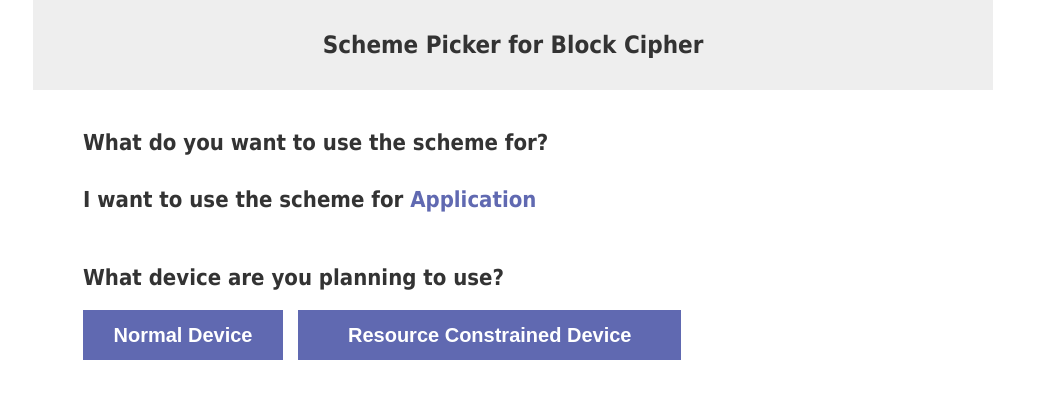
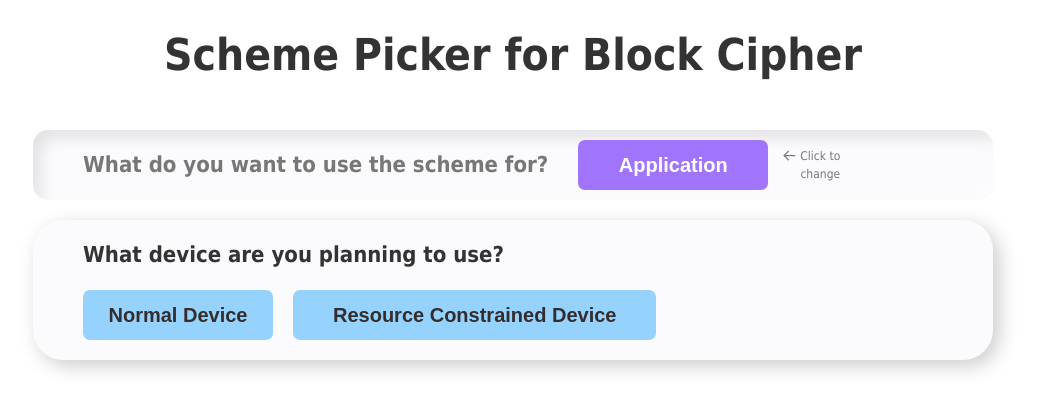
Before and after one commit to Johnson1602/csgy-6903-cryptography, a plain HTML site: page Project 02/index.html in a window 1280 px wide. Both pictures are taken after a click on the button "Application". Shown: the whole page, without its empty margins (127-1164 px from the left). Drawn offline with Linux system fonts and the light colour scheme.

Commit message:
update front-end design

```diff
--- a/Project 02/script.js
+++ b/Project 02/script.js
@@ -2,7 +2,6 @@ const questionData = {
 	scene: {
 		question: "What do you want to use the scheme for?",
 		answer: ["Application", "Study"],
-		prompt: "I want to use the scheme for ",
 		func: function (that, result) {
 			// that: the clicked button (with its value: that.value)
 			// result:
@@ -10,7 +9,7 @@ const questionData = {
 				// hide button (choices)
 				that.parentNode.style.display = "none"
 				// show choosen result prompt
-				that.parentNode.nextSibling.style.display = "block"
+				that.parentNode.previousSibling.querySelector(".result").style.display = "block"
 				creationQuestion(questionData["device"], that.value)
 			} else {
 				let result = document.createElement("p")
@@ -22,11 +21,10 @@ const questionData = {
 	device: {
 		question: "What device are you planning to use?",
 		answer: ["Normal Device", "Resource Constrained Device"],
-		prompt: "I want to use it on ",
 		func: function (that, result) {
 			if (that.value == "Normal Device") {
 				that.parentNode.style.display = "none"
-				that.parentNode.nextSibling.style.display = "block"
+				that.parentNode.previousSibling.querySelector(".result").style.display = "block"
 				creationQuestion(questionData["feature"], that.value)
 			} else {
 				let result = document.createElement("p")
@@ -38,23 +36,21 @@ const questionData = {
 	feature: {
 		question: "What feature(s) is(are) the most important to you?",
 		answer: ["Security", "Efficiency", "Security And Efficiency"],
-		prompt: "I need ",
 		func: function (that, result) {
 			if (that.value == "Security And Efficiency") {
 				that.parentNode.style.display = "none"
-				that.parentNode.nextSibling.style.display = "block"
+				that.parentNode.previousSibling.querySelector(".result").style.display = "block"
 				creationQuestion(questionData["stream"], "Both")
 			} else {
 				that.parentNode.style.display = "none"
-				that.parentNode.nextSibling.style.display = "block"
+				that.parentNode.previousSibling.querySelector(".result").style.display = "block"
 				creationQuestion(questionData["hash"], that.value)
 			}
 		}
 	},
 	hash: {
-		question: "Do you need this scheme to work as part of a hash function?",
-		answer: ["YES", "NO"],
-		prompt: "",
+		question: "Do you need this scheme to work with hash function?",
+		answer: ["YES", "NO", "I'm Not Sure"],
 		func: function (that, result) {
 			// come from feature needs security only
 			if (result == "Security") {
@@ -64,7 +60,7 @@ const questionData = {
 					main.appendChild(result)
 				} else {
 					that.parentNode.style.display = "none"
-					that.parentNode.nextSibling.style.display = "block"
+					that.parentNode.previousSibling.querySelector(".result").style.display = "block"
 					creationQuestion(questionData["stream"], "Security")
 				}
 			} else if (result == "Efficiency") {
@@ -74,7 +70,7 @@ const questionData = {
 					main.appendChild(result)
 				} else {
 					that.parentNode.style.display = "none"
-					that.parentNode.nextSibling.style.display = "block"
+					that.parentNode.previousSibling.querySelector(".result").style.display = "block"
 					creationQuestion(questionData["stream"], "Efficiency")
 				}
 			} else if (result == "Both") {
@@ -93,7 +89,6 @@ const questionData = {
 	stream: {
 		question: "Do you need this scheme to encrypt streaming data?",
 		answer: ["YES", "NO"],
-		prompt: "",
 		func: function (that, result) {
 			if (result == "Security") {
 				if (that.value == "YES") {
@@ -102,7 +97,7 @@ const questionData = {
 					main.appendChild(result)
 				} else {
 					that.parentNode.style.display = "none"
-					that.parentNode.nextSibling.style.display = "block"
+					that.parentNode.previousSibling.querySelector(".result").style.display = "block"
 					creationQuestion(questionData["photo"], "Security")
 				}
 			} else if (result == "Efficiency") {
@@ -112,7 +107,7 @@ const questionData = {
 					main.appendChild(result)
 				} else {
 					that.parentNode.style.display = "none"
-					that.parentNode.nextSibling.style.display = "block"
+					that.parentNode.previousSibling.querySelector(".result").style.display = "block"
 					creationQuestion(questionData["photo"], "Efficiency")
 				}
 			} else if (result == "Both") {
@@ -122,16 +117,15 @@ const questionData = {
 					main.appendChild(result)
 				} else {
 					that.parentNode.style.display = "none"
-					that.parentNode.nextSibling.style.display = "block"
+					that.parentNode.previousSibling.querySelector(".result").style.display = "block"
 					creationQuestion(questionData["photo"], "Both")
 				}
 			}
 		}
 	},
 	photo: {
-		question: "Are you planning to ecrypt photo files using this scheme?",
+		question: "Do you need this scheme to encrypt photo?",
 		answer: ["YES", "NO"],
-		prompt: "",
 		func: function (that, result) {
 			if (result == "Security") {
 				if (that.value == "YES") {
@@ -160,7 +154,7 @@ const questionData = {
 					main.appendChild(result)
 				} else {
 					that.parentNode.style.display = "none"
-					that.parentNode.nextSibling.style.display = "block"
+					that.parentNode.previousSibling.querySelector(".result").style.display = "block"
 					creationQuestion(questionData["hash"], "Both")
 				}
 			}
@@ -171,7 +165,7 @@ const questionData = {
 var currentIndex = 0
 
 // main questions section
-var main = document.querySelector(".main")
+const main = document.querySelector(".main")
 
 function creationQuestion(currentQuestion, result) {
 	// question wrapper
@@ -180,11 +174,58 @@ function creationQuestion(currentQuestion, result) {
 	questionWrapper.setAttribute("index", currentIndex)
 	currentIndex++
 
-	// actual question
+	// qhead
+	let qhead = document.createElement("div")
+	qhead.className = "qhead"
+
+	// actual question h4
 	let h4 = document.createElement("h4")
 	h4.className = "question"
 	h4.innerHTML = currentQuestion.question
-	questionWrapper.appendChild(h4)
+	qhead.appendChild(h4)
+
+	// result button
+	let resultWrapper = document.createElement("div")
+	resultWrapper.className = "result"
+	let resultButton = document.createElement("button")
+	let span = document.createElement("span")
+	span.innerHTML = "Click to &nbsp;&nbsp;&nbsp;&nbsp;&nbsp;change"
+	resultButton.addEventListener("click", function () {
+		this.parentNode.parentNode.parentNode.className = "question-wrapper"
+		// remove all the questions after current question
+		let questions = document.querySelectorAll(".question-wrapper")
+		index = Number(this.parentNode.parentNode.parentNode.getAttribute("index")) + 1
+		for (i = index; i < currentIndex; i++) {
+			questions[i].remove()
+		}
+		currentIndex = index
+		// hide result & show choice again
+		this.parentNode.style.display = "none"
+		this.parentNode.parentNode.nextSibling.style.display = "block"
+
+		// current button's question's offset top
+		let currentOffsetTop = this.parentNode.parentNode.parentNode.offsetTop
+		// window height
+		let windowHeight = window.innerHeight
+		// optimal height
+		let optimalHeight = Math.floor(windowHeight / 2 - 100)
+
+		// if new question is too low in window, adjust window position
+		if (currentOffsetTop < optimalHeight) {
+			animate(window, 0)
+		}
+		// else {
+		// 	// calculate scroll distance
+		// 	let distance = Math.floor(currentOffsetTop - optimalHeight)
+		// 	// let distance = Math.floor(newOffsetTop - optimalHeight) + 40
+		// 	main.style.height = windowHeight + distance - 120 + "px"
+		// 	animate(window, distance)
+		// }
+	})
+	resultWrapper.appendChild(resultButton)
+	resultWrapper.appendChild(span)
+	qhead.appendChild(resultWrapper)
+	questionWrapper.appendChild(qhead)
 
 	// answer wrapper
 	let answerWrapper = document.createElement("div")
@@ -201,39 +242,56 @@ function creationQuestion(currentQuestion, result) {
 		// register events for buttons
 		button.addEventListener("click", function () {
 			that = this
-			this.parentNode.nextSibling.querySelector("a").innerHTML = this.value
+			this.parentNode.parentNode.className = "question-wrapper selected"
+			this.parentNode.previousSibling.querySelector("button").innerHTML = this.value
 			currentQuestion.func(that, result)
+			// current button's question's offset top
+			let currentOffsetTop = this.parentNode.parentNode.offsetTop
+			// new question's offset top
+			let newOffsetTop = currentOffsetTop + 90
+			// window height
+			let windowHeight = window.innerHeight
+			// optimal height
+			let optimalHeight = Math.floor(windowHeight / 2 - 100)
+
+			// if new question is too low in window, adjust window position
+			if (newOffsetTop > optimalHeight) {
+				// calculate scroll distance
+				let distance = Math.floor(newOffsetTop - optimalHeight)
+				// let distance = Math.floor(newOffsetTop - optimalHeight) + 40
+				main.style.height = windowHeight + distance - 120 + "px"
+				animate(window, distance)
+			}
 		})
 		answerWrapper.appendChild(button)
 	}
 	questionWrapper.appendChild(answerWrapper)
 
-	// result
-	let resultWrapper = document.createElement("div")
-	resultWrapper.className = "result"
-	resultWrapper.style.display = "none"
-	let prompt = document.createElement("span")
-	prompt.innerHTML = currentQuestion.prompt
-	let a = document.createElement("a")
-	a.href = "javascript:void(0)"
-	a.addEventListener("click", function () {
-		// remove all the questions after current question
-		let questions = document.querySelectorAll(".question-wrapper")
-		index = Number(this.parentNode.parentNode.getAttribute("index")) + 1
-		for (i = index; i < currentIndex; i++) {
-			questions[i].remove()
-		}
-		currentIndex = index
-		// hide result & show choice again
-		this.parentNode.style.display = "none"
-		this.parentNode.previousSibling.style.display = "block"
-	})
-	resultWrapper.appendChild(prompt)
-	resultWrapper.appendChild(a)
-	questionWrapper.appendChild(resultWrapper)
-
 	// add new question to page
 	main.appendChild(questionWrapper)
 }
 
+// animation
+function animate(obj, targetPosition, callback) {
+	clearInterval(obj.timer);
+
+	obj.timer = setInterval(function () {
+		console.log("still running");
+		var offsetTop = window.pageYOffset;
+		// console.log("offsetTop: " + offsetTop);
+		// console.log("target: " + targetPosition);
+		var step = (targetPosition - offsetTop) / 10;
+		step = step > 0 ? Math.ceil(step) : Math.floor(step);
+		if (offsetTop == targetPosition) {
+			clearInterval(obj.timer);
+			console.log("finish");
+			if (callback) {
+				callback();
+			}
+		} else {
+			window.scroll(0, offsetTop + step);
+		}
+	}, 10)
+}
+
 creationQuestion(questionData["scene"], "")
--- a/Project 02/style.css
+++ b/Project 02/style.css
@@ -1,3 +1,15 @@
+@font-face {
+	font-family: 'icomoon';
+	src:  url('fonts/icomoon.eot?9tik0k');
+	src:  url('fonts/icomoon.eot?9tik0k#iefix') format('embedded-opentype'),
+	  url('fonts/icomoon.ttf?9tik0k') format('truetype'),
+	  url('fonts/icomoon.woff?9tik0k') format('woff'),
+	  url('fonts/icomoon.svg?9tik0k#icomoon') format('svg');
+	font-weight: normal;
+	font-style: normal;
+	font-display: block;
+}
+
 /* clear style */
 * {
     margin: 0;
@@ -21,7 +33,7 @@ body {
 }
 
 a {
-	color: #6069b1;
+	color: #af87ff;
     text-decoration: none
 }
 
@@ -46,51 +58,114 @@ li {
 
 /* header */
 header {
-	height: 90px;
-	line-height: 90px;
-	background-color: #eee;
+	height: 110px;
+	line-height: 110px;
+	font-size: 22px;
+	/* background-color: #eee; */
 	text-align: center;
 }
 
 /* questions section */
 .main .question-wrapper {
-	padding: 0 50px;
+	margin-top: 20px;
+	padding-left: 50px;
+	background-color: #fbfbfd;
+	border-radius: 30px;
+	box-shadow: 6px 6px 20px rgba(0, 0, 0, 0.2);
 }
 
-.main .question {
-	height: 65px;
-	margin-top: 20px;
-	line-height: 65px;
-	font-size: 22px;
-	/* background-color: pink; */
+.main .selected {
+	color: #777777;
+	background-color: #fbfbfd;
+	border-radius: 15px;
+	box-shadow: inset -4px -4px 8px rgba(255, 255, 255, 0.5), inset 8px 8px 16px rgba(0, 0, 0, 0.1);
 }
 
-.main .result {
-	height: 50px;
-	line-height: 50px;
-	font-size: 22px;
-	font-weight: 700;
+.main .question-wrapper .qhead {
+	height: 70px;
 }
 
-.answer-wrapper button {
-	width: 200px;
+.main .question-wrapper .qhead .question {
+	float: left;
+	height: 70px;
+	margin-right: 30px;
+	line-height: 70px;
+	font-size: 22px;
+	overflow: hidden;
+}
+
+.main .question-wrapper .qhead .result {
+	display: none;
+	float: left;
+	height: 70px;
+}
+
+.main .question-wrapper .qhead button {
+	/* display: none; */
+	margin-top: 10px;
+	color: #ffffff;
+	background-color: #a174fc;
+}
+
+.main .question-wrapper .qhead button:hover {
+	box-shadow: 0 15px 30px rgba(0, 0, 0, .1);
+	margin-top: 9px;
+	background-color: #6ac1ffaf;
+	color: #352c2c;
+}
+
+.main .question-wrapper .qhead .result span {
+	position: relative;
+	float: left;
+	display: block;
+	margin-top: 17px;
+	margin-left: -5px;
+	width: 65px;
+}
+
+.main .question-wrapper .qhead .result span::before {
+	float: left;
+	display: block;
+	margin-right: 5px;
+	content: "\e904";
+	font-family: 'icomoon';
+}
+
+.main .question-wrapper .answer-wrapper {
+	height: 70px;
+}
+
+/* all button in question wrapper */
+.main .question-wrapper button {
+	display: block;
+	float: left;
+	width: 190px;
+	height: 50px;
+	margin-right: 20px;
+	background-color: #6ac1ffaf;
+	font-size: 20px;
+	font-weight: 700;
+	color: #352c2c;
+	border: none;
+	border-radius: 7px;
+	transition: all .1s;
+}
+
+.main .question-wrapper .long-button {
+	width: auto;
 	height: 50px;
 	margin-right: 15px;
-	background-color: #6069b1;
+	padding: 0 40px;
+	background-color:  #6ac1ffaf;
 	font-size: 20px;
 	font-weight: 700;
-	color: #ffffff;
+	color: #352c2c;
 	border: none;
 }
 
-.answer-wrapper .long-button {
-	width: auto;
-	height: 50px;
-	margin-right: 15px;
-	padding: 0 50px;
-	background-color: #6069b1;
-	font-size: 20px;
-	font-weight: 700;
+.main .question-wrapper button:hover {
+	box-shadow: 0 15px 30px rgba(0, 0, 0, .1);
+	margin-top: -1px;
+	background-color: #af87ff;
 	color: #ffffff;
-	border: none;
 }
```
Also changed, not shown: Project 02/index.html (+13 -0 lines), Project 02/fonts/icomoon.ttf (added), Project 02/fonts/icomoon.woff (added), 3 other files.
